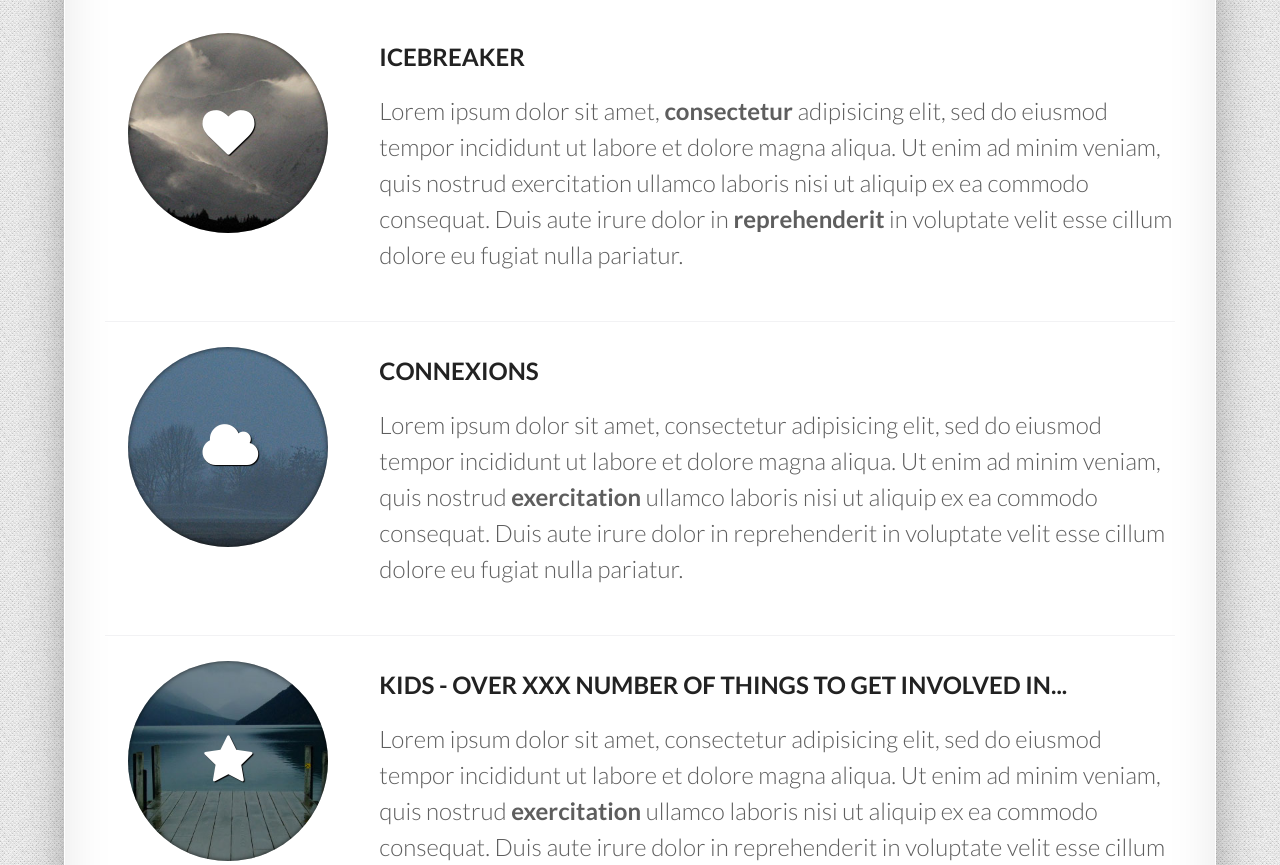
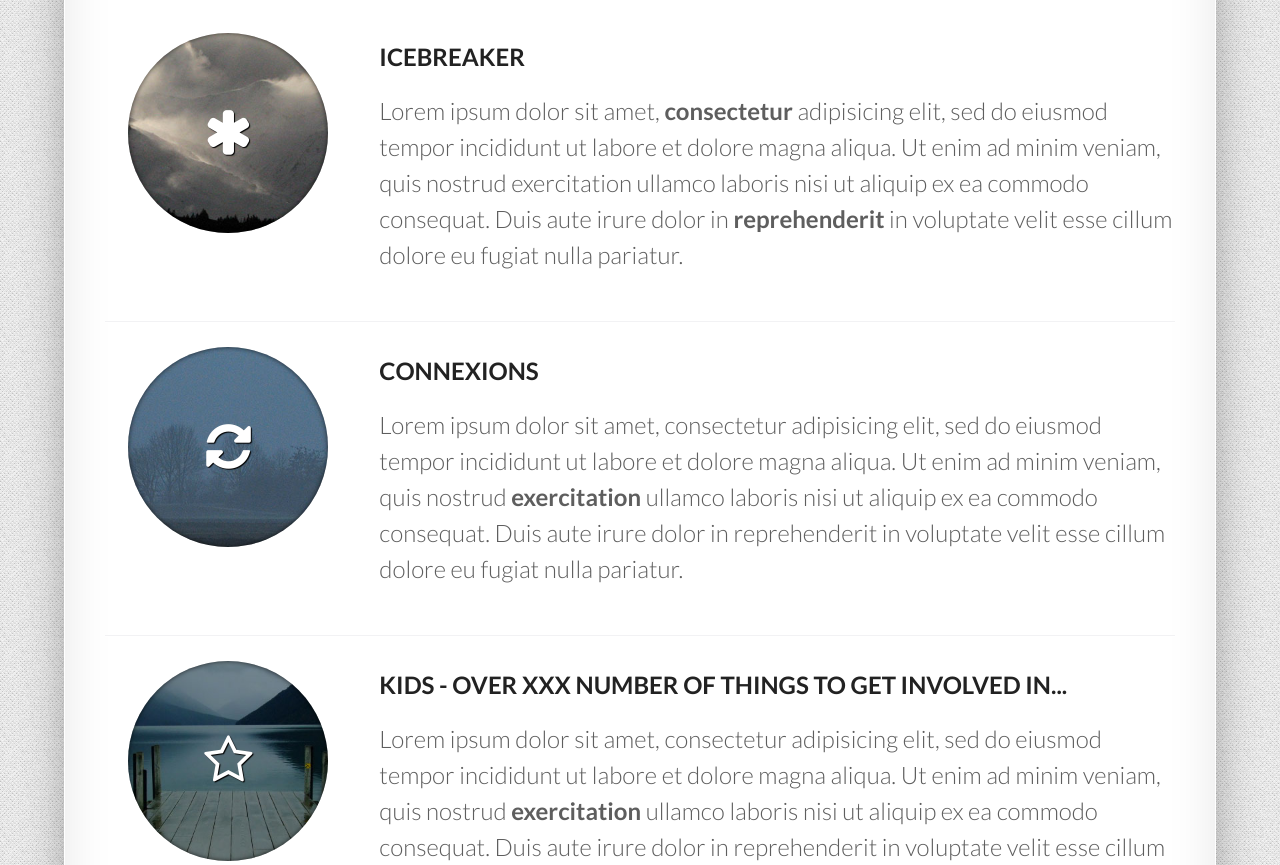
Before and after one commit to fvumc/fvumc.github.io, a Jekyll site: the page built from index.html, in a window 1280 px wide. Shown: the part 2035-2900 px from the top of the page. Built offline with Jekyll 4.4.1, drawn with Linux system fonts in a browser that asks for light colours; Markdown is read by kramdown in place of the engine named in the settings.

Commit message:
small icon changes

```diff
--- a/index.html
+++ b/index.html
@@ -97,7 +97,7 @@ title: Fuquay-Varina United Methodist Church
               <div class="round-box box-big">
                 <span class="box-inner">
                   <img alt="some image" class="img-circle" src="images/assets/landscapes/landscape-3-300x300.jpg">
-                  <i class="icon-heart"></i>
+                  <i class="icon-asterisk"></i>
                 </span>
               </div>
             </div>
@@ -118,7 +118,7 @@ title: Fuquay-Varina United Methodist Church
               <div class="round-box box-big">
                 <span class="box-inner">
                   <img alt="some image" class="img-circle" src="images/assets/landscapes/landscape-1-300x300.jpg">
-                  <i class="icon-cloud"></i>
+                  <i class="icon-refresh"></i>
                 </span>
               </div>
             </div>
@@ -139,7 +139,7 @@ title: Fuquay-Varina United Methodist Church
               <div class="round-box box-big">
                 <span class="box-inner">
                   <img alt="some image" class="img-circle" src="images/assets/landscapes/landscape-2-e-300x300.jpg">
-                  <i class="icon-star"></i>
+                  <i class="icon-star-empty"></i>
                 </span>
               </div>
             </div>
```
